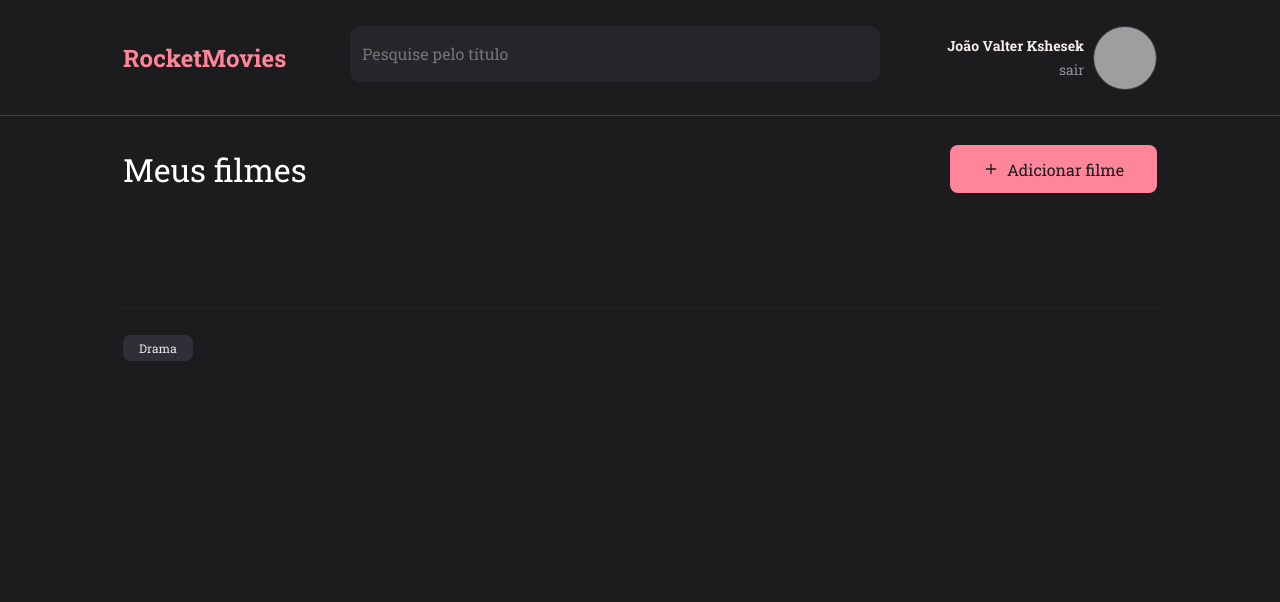
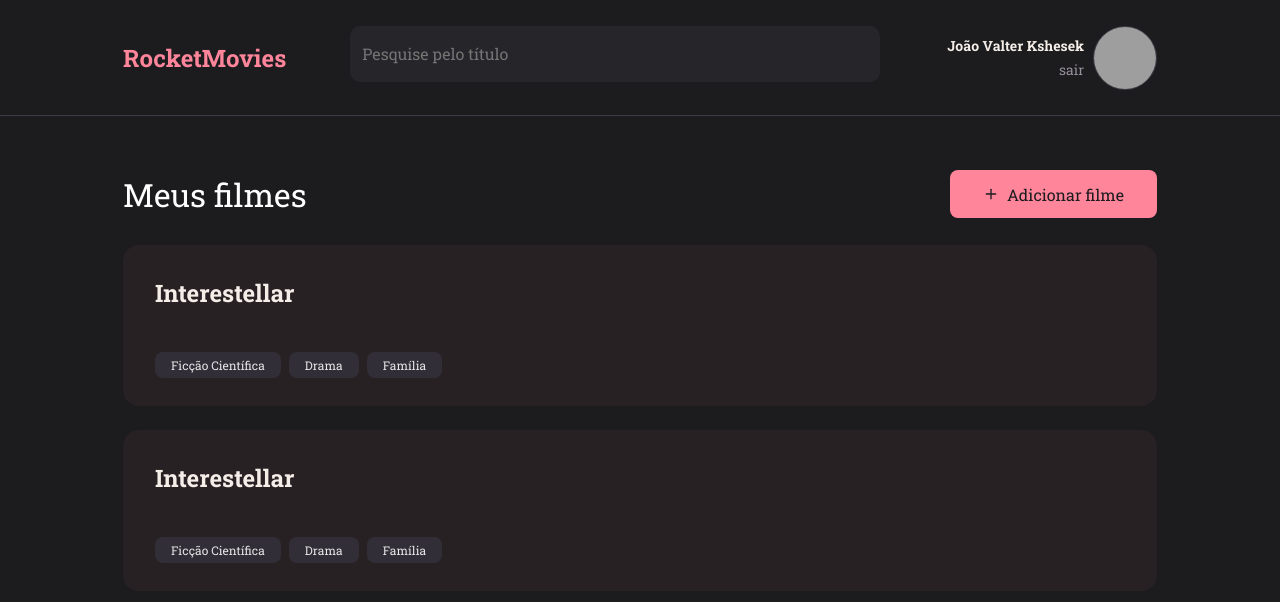
Before and after one commit to JoaoKshesek/RocketMovies, a React (Vite) app: page / in a window 1280 px wide. Shown: the top 602 px of the page. Built offline with nearby package versions, Linux system fonts and the light colour scheme; grey boxes are pictures that could not be loaded.

Commit message:
Update Home page

```diff
--- a/src/components/Section/styles.js
+++ b/src/components/Section/styles.js
@@ -1,18 +1,20 @@
 import styled from 'styled-components';
 
 export const Container = styled.section`
-    margin: 28px 0;
+
+    background-color: ${({ theme }) => theme.COLORS.BROWN};
+    border-radius: 16px;
+    padding: 32px;
+    margin-bottom: 24px;
+
 
     > h2 {
-        border-bottom-width: 1px;
-        border-bottom-style: solid;
-        border-bottom-color: ${({ theme }) => theme.COLORS.BACKGROUND_700};
 
         padding-bottom: 16px;
         margin-bottom: 28px;
 
-        color: ${({ theme }) => theme.COLORS.GRAY_100};
-        font-size: 20px;
-        font-weight: 400;
+        color: ${({ theme }) => theme.COLORS.WHITE};
+        font-size: 24px;
+        font-weight: bold;
     }
  `;
--- a/src/pages/Home/index.jsx
+++ b/src/pages/Home/index.jsx
@@ -22,9 +22,18 @@ export function Home(){
                 </NewMovie>
             </Brand>
             <Content>
-                <Section>
+                <Section title="Interestellar">
 
+
+                    <Tag title="Ficção Científica"/>
                     <Tag title="Drama"/>
+                    <Tag title="Família"/>
+                </Section>
+                <Section title="Interestellar">
+
+                    <Tag title="Ficção Científica"/>
+                    <Tag title="Drama"/>
+                    <Tag title="Família"/>
                 </Section>
             </Content>
         </Container>
--- a/src/pages/Home/styles.js
+++ b/src/pages/Home/styles.js
@@ -21,7 +21,8 @@ export const Brand = styled.div`
     display: flex;
     justify-content: space-between;
     align-items: center;
-    padding: 30px 123px;
+    padding: 0px 123px;
+    margin-top: 50px;
 
     > h1 {
         font-size: 32px;
@@ -54,6 +55,6 @@ export const NewMovie = styled(Link)`
 
 export const Content = styled.div`
     grid-area: content;
-    padding: 30px 123px;
+    padding: 12px 123px;
     overflow-y: auto;
 `;
```
